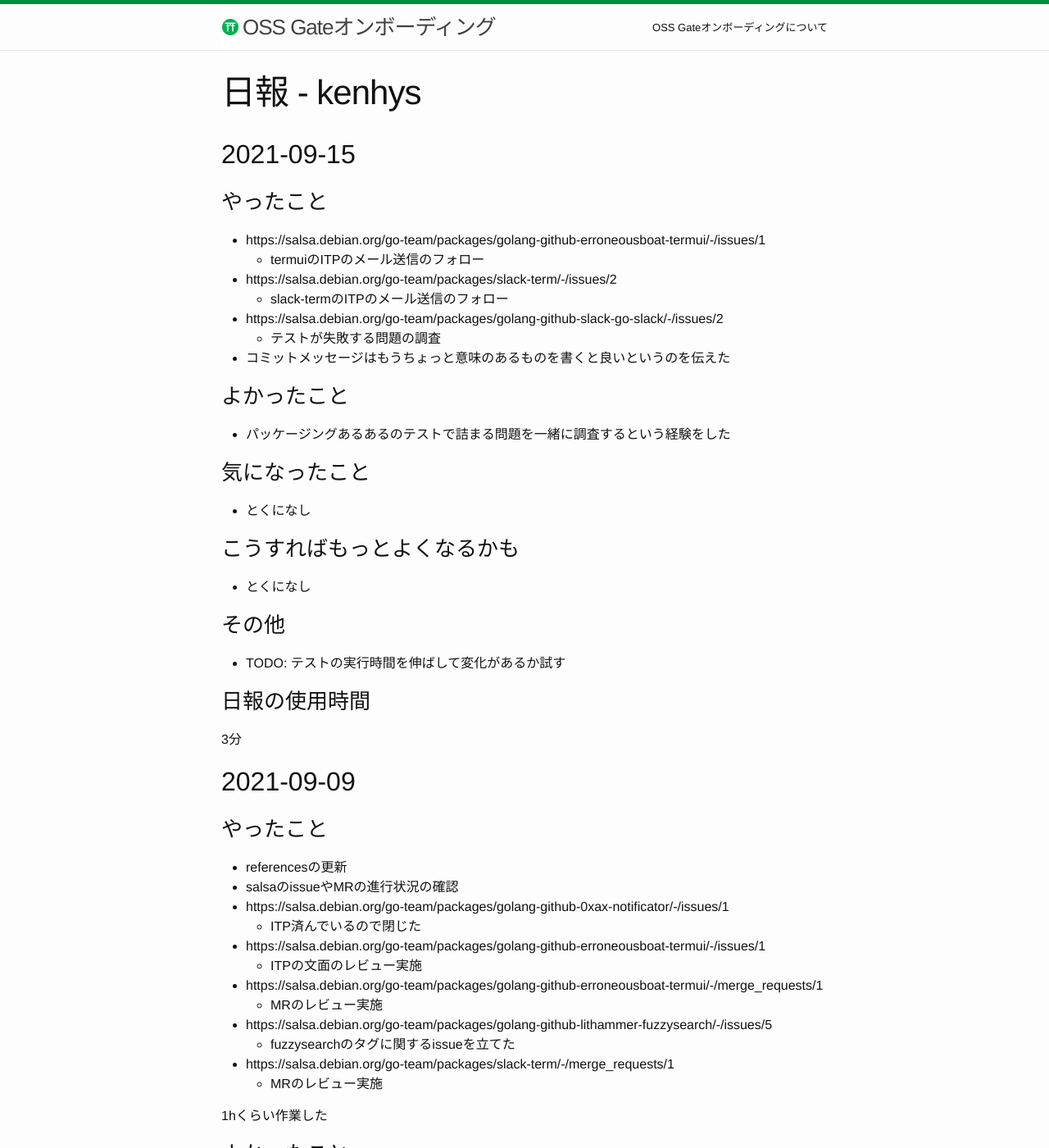
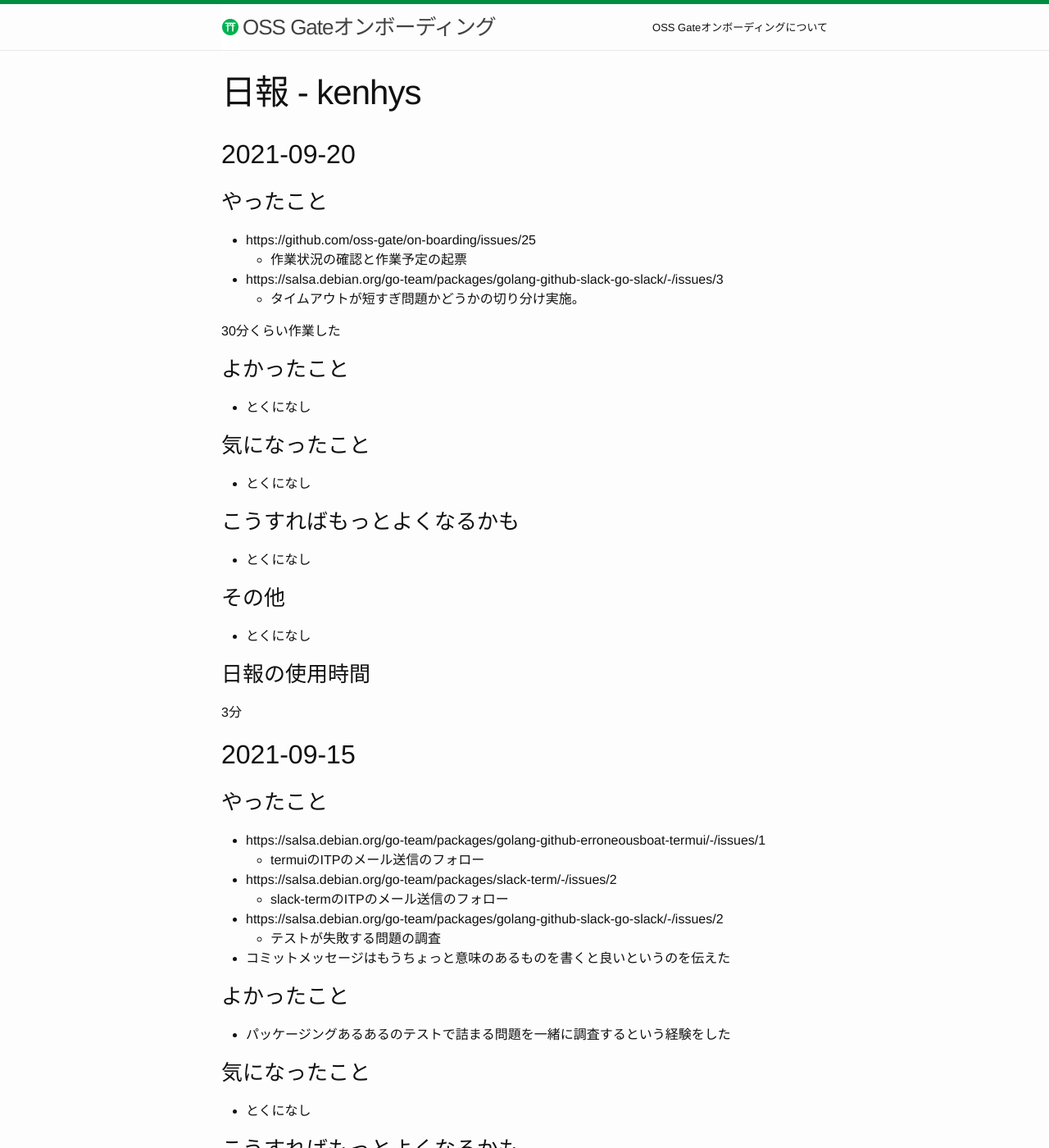
Before and after one commit to oss-gate/on-boarding, a Jekyll site: the page built from proposals/2021-08/kenhys-maintain-debian-packages/daily-report-kenhys.md, in a window 1280 px wide and 1400 px high. Shown: the whole window at 82% size. Built offline with Jekyll 4.4.1, drawn with Linux system fonts in a browser that asks for light colours; Markdown is read by kramdown in place of the engine named in the settings; comment, search, counter and statistics services are not loaded.

Commit message:
2021-08: add 9/20 activity

```diff
--- a/proposals/2021-08/kenhys-maintain-debian-packages/daily-report-kenhys.md
+++ b/proposals/2021-08/kenhys-maintain-debian-packages/daily-report-kenhys.md
@@ -6,6 +6,38 @@ title: 日報 - kenhys
 <!-- ↑の${ID}は自分のGitHubのIDに置き換える。例：日報 - kenhys -->
 
 <!-- 新しい日付を上に書く。つまり、追記するときは上に追記する。 -->
+
+
+## 2021-09-20
+
+### やったこと
+
+* https://github.com/oss-gate/on-boarding/issues/25
+  * 作業状況の確認と作業予定の起票
+* https://salsa.debian.org/go-team/packages/golang-github-slack-go-slack/-/issues/3
+  * タイムアウトが短すぎ問題かどうかの切り分け実施。
+
+30分くらい作業した
+
+### よかったこと
+
+* とくになし
+
+### 気になったこと
+
+* とくになし
+
+### こうすればもっとよくなるかも
+
+* とくになし
+
+### その他
+
+* とくになし
+
+### 日報の使用時間
+
+3分
 
 ## 2021-09-15
 
```
